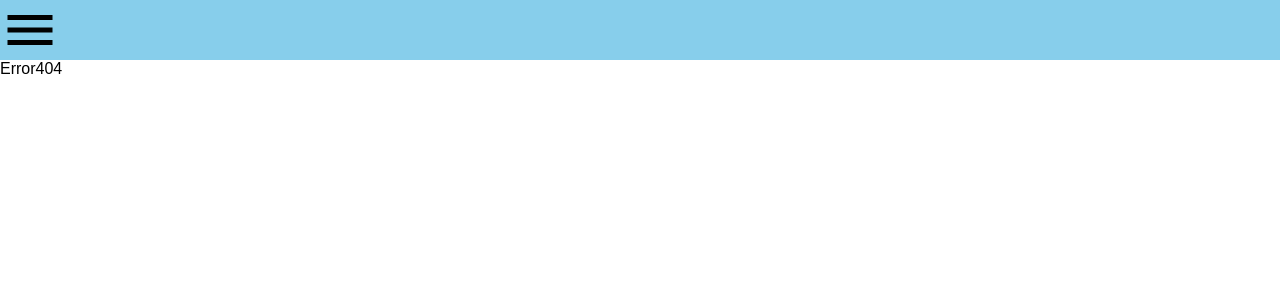
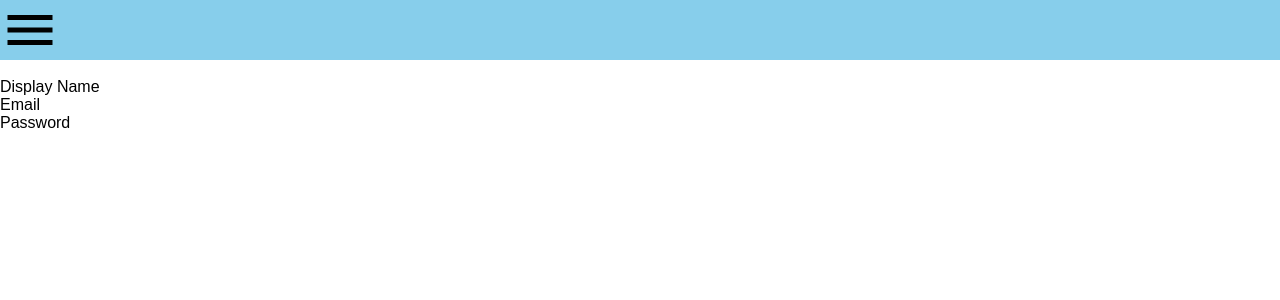
Before and after one commit to Wiktor-Wojciechowski/Firebase-Task, a React (Create React App) app: page /account-settings in a window 1280 px wide. Shown: the top 300 px of the page. Built offline with nearby package versions, Linux system fonts and the light colour scheme; no server answers; sample sign-in values are in the browser's storage.

Commit message:
added message maxlength

```diff
--- a/src/App.js
+++ b/src/App.js
@@ -1,23 +1,24 @@
 import { BrowserRouter, Routes, Route } from 'react-router-dom'
 
 //importing components
+import About from './components/About';
+import AccountSettings from './components/AccountSettings';
+import Blog from './components/Blog';
+import Chat from './components/Chat';
+import Contact from './components/Contact';
+import Error404 from './components/Error404';
+import Login from './components/Login';
+import Map from './components/Map';
+import PrivateRoute from './components/PrivateRoute';
+import Register from './components/Register';
+import Sidebar from './components/Sidebar'
 import Topbar from './components/Topbar';
-import About from './components/About';
-import AccountManagement from './components/AccountManagement';
-import Blog from './components/Blog';
-import Login from './components/Login';
-import Register from './components/Register';
-import Chat from './components/Chat';
-import PrivateRoute from './components/PrivateRoute';
-import Error404 from './components/Error404';
-import Sidebar from './components/Sidebar'
-import Map from './components/Map';
 
 //importing context
 import { AuthProvider } from './context/AuthContext.js'
 
 import './css/styles.css';
-import Contact from './components/Contact';
+
 
 
 function App() {
@@ -46,9 +47,9 @@ function App() {
                   <Chat />
                 </PrivateRoute>
               } />
-              <Route path='/account-management' element={
+              <Route path='/account-settings' element={
                 <PrivateRoute>
-                  <AccountManagement />
+                  <AccountSettings />
                 </PrivateRoute>
               } />
               <Route path="*" element={<Error404 />} />
--- a/src/components/AccountManagement.js
+++ /dev/null
@@ -1,7 +0,0 @@
-import React from 'react'
-
-export default function AccountManagement() {
-    return (
-        <div>AccountManagement</div>
-    )
-}
--- /dev/null
+++ b/src/components/AccountSettings.js
@@ -0,0 +1,12 @@
+import React from 'react'
+
+export default function AccountSettings() {
+    return (
+        <div className='account-settings-component' >
+            <img></img>
+            <div>Display Name</div>
+            <div>Email</div>
+            <div>Password</div>
+        </div>
+    )
+}
--- a/src/components/Chat.js
+++ b/src/components/Chat.js
@@ -23,10 +23,9 @@ export default function Chat() {
 
 
     const sendMessage = async (e) => {
-
         e.preventDefault()
 
-
+        if (text.length > 0 && text.length <= 500) {
 
             let timeSent = serverTimestamp();
 
@@ -38,7 +37,7 @@ export default function Chat() {
                 photoURL: currentUser.photoURL,
             })
             setText('')
-
+        }
     }
 
     useEffect(() => {
@@ -92,7 +91,8 @@ export default function Chat() {
 
             <div className='send-message-form'>
                 <form onSubmit={sendMessage} >
-                    <input className='message-input' value={text} onChange={(e) => { setText(e.target.value) }} />
+                    <input className='message-input' value={text} onChange={(e) => { setText(e.target.value) }} maxLength={500} />
+                    <div className='counter' >{text.length}/500</div>
                     <button className='send-message-button' >Send</button>
 
                 </form>
--- a/src/components/Sidebar.js
+++ b/src/components/Sidebar.js
@@ -82,7 +82,7 @@ export default function Sidebar() {
                     }
                     {currentUser &&
                         <li className='menu-item'>
-                            <NavLink to='/account-management' replace={true} />
+                            <NavLink to='/account-settings' replace={true} >Account Settings</NavLink>
                         </li>
                     }
                     {currentUser &&
--- a/src/css/styles.css
+++ b/src/css/styles.css
@@ -141,6 +141,7 @@ input {
     max-width: 65%;
     word-break: break-all;
     font-size: 15px;
+    text-align: justify;
 }
 
 .owner {
@@ -187,6 +188,10 @@ input {
     font-size: 16px;
 }
 
+.counter {
+    width: 60px;
+}
+
 .register-component {
     display: flex;
     flex-direction: column;
```
Lines whose indentation alone changed are shown as unchanged.
